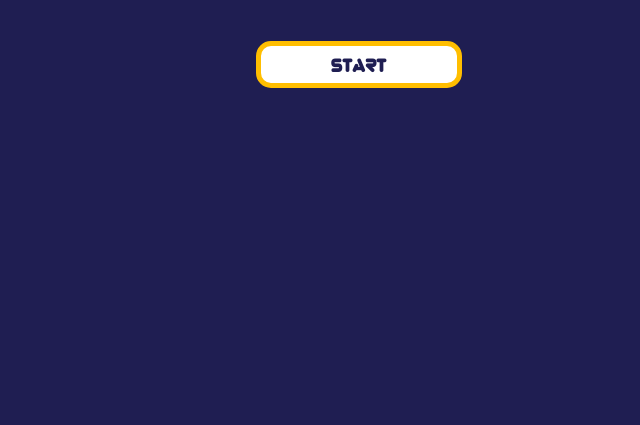
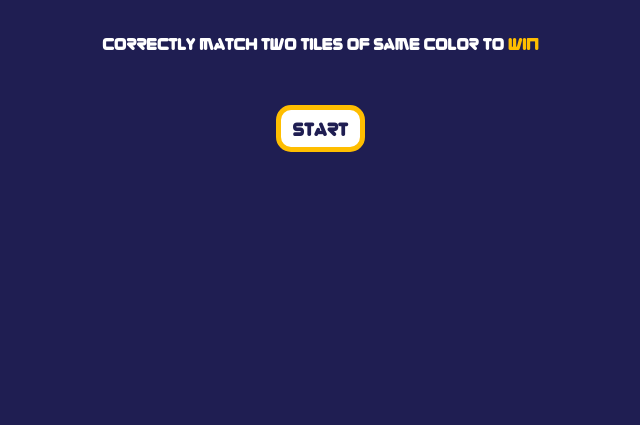
Before and after one commit to Netacci/memorygame, a plain HTML site: page index.html in a window 1280 px wide. Shown: the part 375-800 px from the top of the page, without its empty margins (284-924 px from the left). Drawn offline with Linux system fonts and the light colour scheme.

Commit message:
added how to play

```diff
--- a/assets/css/style.css
+++ b/assets/css/style.css
@@ -53,7 +53,7 @@ img {
 .status {
 
   position: absolute;
-  left: 50%;
+  left: 38%;
   top: 50%;
   margin-left: -100px;
   margin-top: -117px;
@@ -74,9 +74,19 @@ img {
   font-weight: normal;
 }
 
-.start-btn {
-  width: 100%;
+.toplay {
+  font-family: var(--btn-font);
+  color: var(--white-color);
+  font-size: 1rem;
+  width: 80%;
+  margin: 0 auto;
+
 }
+
+.inner {
+  color: var(--border-color);
+}
+
 
 /* PRELOADER ENDS */
 body {
@@ -185,6 +195,10 @@ body {
   .stopwatch {
     width: 15%;
   }
+
+  .toplay {
+    width: 100%;
+  }
 }
 
 @media all and (min-width:1024px) {
--- a/index.html
+++ b/index.html
@@ -35,6 +35,10 @@
         <h1 class="game-title">
           net <span class="inner-title text-uppercase mx-0">box</span>
         </h1>
+        <div class="toplay mt-5">
+          Correctly match two tiles of same Color to
+          <span class="inner">WIN</span>
+        </div>
         <button id="start-btn" class="btn start-btn mx-auto mt-5 mb-md-5">
           Start
         </button>
```
